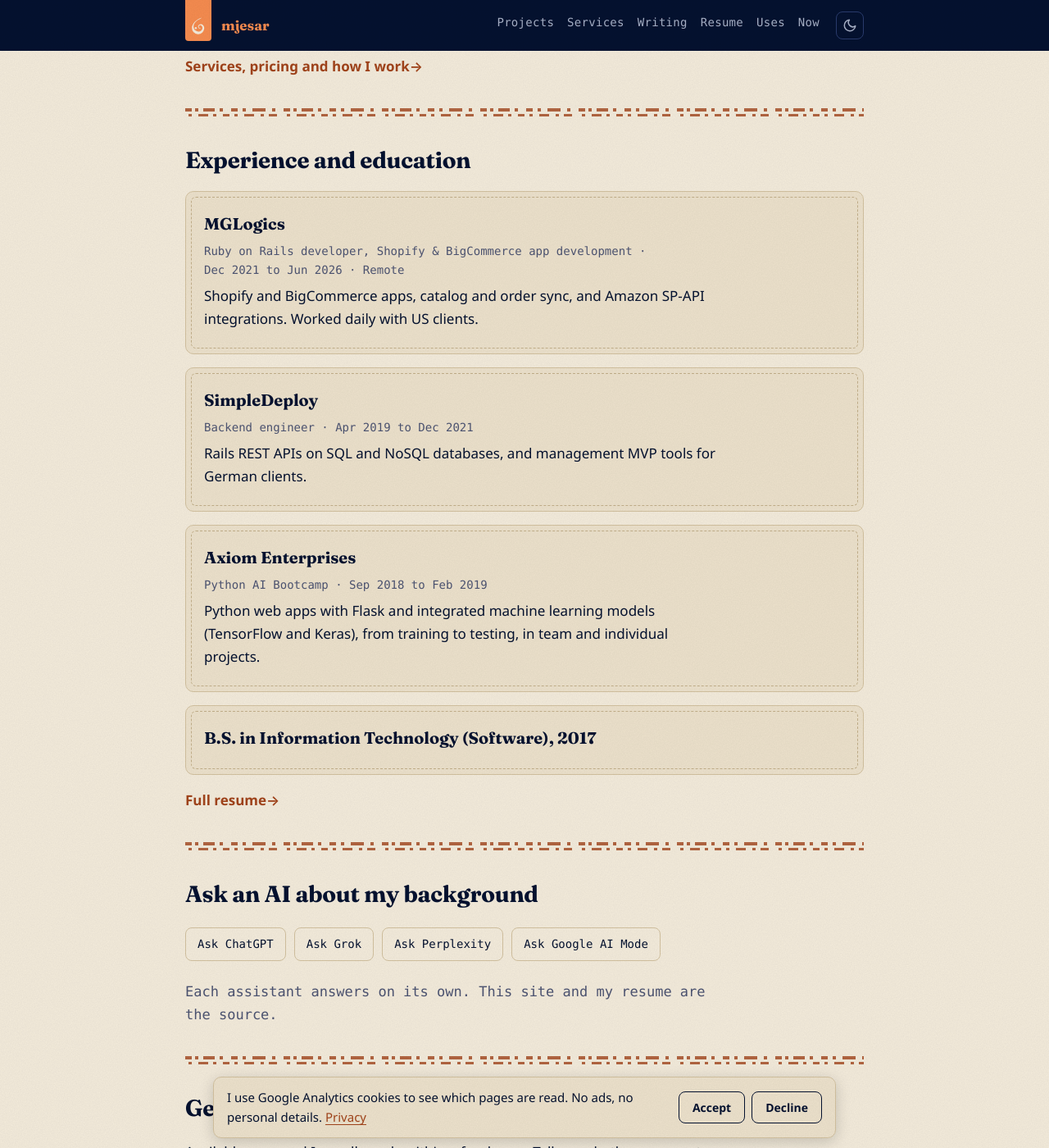
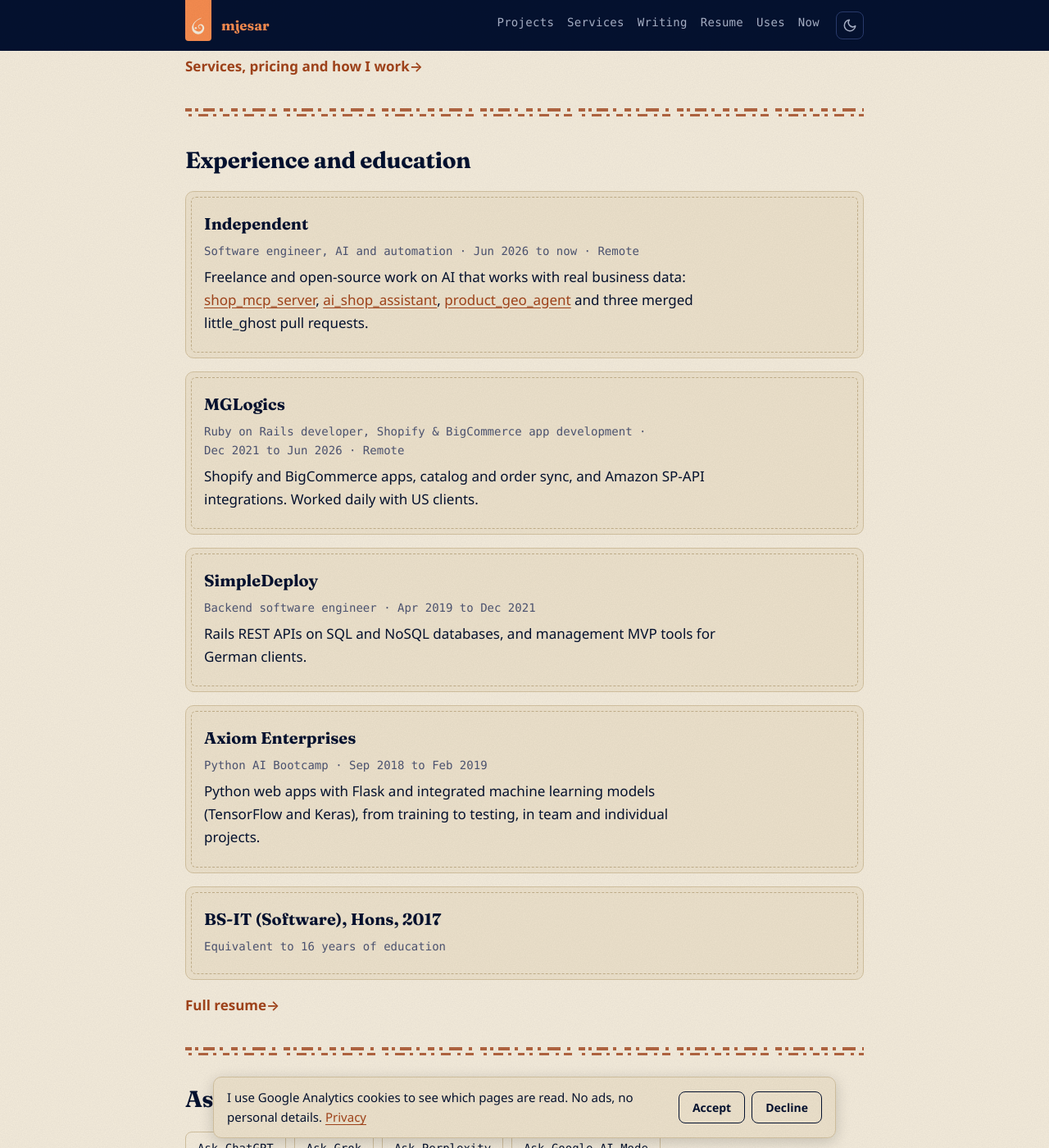
Before and after one commit to mjesar/mjesar.github.io, a Jekyll site: the page built from index.html, in a window 1280 px wide and 1400 px high, scrolled down 3100 px. Shown: the whole window at 82% size. Built offline with Jekyll 4.4.1, drawn with Linux system fonts in a browser that asks for light colours.

Commit message:
add independent role, new profiles and bs-it degree wording

```diff
--- a/_config.yml
+++ b/_config.yml
@@ -22,7 +22,7 @@ bing_site_verification:
 ga4_id: "G-HF9CFGP3C3"
 # Date shown as "last updated" on /llm-info/, llms-full.txt and /.well-known/services.json.
 # Change it whenever a fact, price or plan in _data/ changes.
-facts_updated: 2026-10-18
+facts_updated: 2026-10-30
 plugins:
   - jekyll-sitemap
   - jekyll-feed
--- a/index.html
+++ b/index.html
@@ -26,7 +26,7 @@ description: "Mohammad Ali Jesar (mjesar): Senior Software Engineer specializing
       "image": "https://mjesar.github.io/assets/img/mohammad-ali-jesar.webp",
       "email": "mailto:mohammadalijaisar@gmail.com",
       "jobTitle": ["Senior Software Engineer specializing in AI automation", "Ruby on Rails Engineer", "AI Engineer"],
-      "disambiguatingDescription": "Ruby on Rails engineer based in Lahore, Pakistan, who builds Shopify and BigCommerce apps and adds AI (MCP servers, RAG, agents) to Rails applications. Holds a B.S. in Information Technology (Software), 2017. Previously worked at MGLogics on Shopify and BigCommerce apps (2021 to 2026) and as a backend engineer at SimpleDeploy (2019 to 2021). Online handle: mjesar.",
+      "disambiguatingDescription": "Ruby on Rails engineer based in Lahore, Pakistan, who builds Shopify and BigCommerce apps and adds AI (MCP servers, RAG, agents) to Rails applications. Holds a BS-IT (Software), Hons, 2017. Independent since June 2026; previously worked at MGLogics on Shopify and BigCommerce apps (2021 to 2026) and as a backend software engineer at SimpleDeploy (2019 to 2021). Online handle: mjesar.",
       "description": "Senior software engineer specializing in AI automation, with Ruby on Rails as the core stack and 7+ years of experience: helping startups launch MVPs and SaaS applications, building new Rails apps and working on existing ones, AI agents, MCP servers and RAG, workflow automation, and e-commerce apps and integrations. Works results-first, the idea behind Results as a Service.",
       "address": { "@type": "PostalAddress", "addressLocality": "Lahore", "addressCountry": "PK" },
       "knowsLanguage": { "@type": "Language", "name": "English", "alternateName": "en" },
@@ -35,7 +35,8 @@ description: "Mohammad Ali Jesar (mjesar): Senior Software Engineer specializing
       "hasCredential": {
         "@type": "EducationalOccupationalCredential",
         "credentialCategory": "degree",
-        "name": "B.S. in Information Technology (Software)",
+        "name": "BS-IT (Software), Hons",
+        "description": "Bachelor's degree in information technology (software), equivalent to 16 years of education",
         "recognizedBy": { "@type": "GovernmentOrganization", "name": "Higher Education Commission Pakistan", "url": "https://www.hec.gov.pk" }
       },
       "hasOccupation": {
@@ -147,13 +148,18 @@ description: "Mohammad Ali Jesar (mjesar): Senior Software Engineer specializing
 <section id="experience">
   <h2>Experience and education</h2>
   <div class="card">
+    <h3>Independent</h3>
+    <p class="muted">Software engineer, AI and automation · Jun 2026 to now · Remote</p>
+    <p>Freelance and open-source work on AI that works with real business data: <a href="/projects/shop_mcp_server/">shop_mcp_server</a>, <a href="/projects/ai_shop_assistant/">ai_shop_assistant</a>, <a href="/projects/product_geo_agent/">product_geo_agent</a> and three merged little_ghost pull requests.</p>
+  </div>
+  <div class="card">
     <h3>MGLogics</h3>
     <p class="muted">Ruby on Rails developer, Shopify &amp; BigCommerce app development · Dec 2021 to Jun 2026 · Remote</p>
     <p>Shopify and BigCommerce apps, catalog and order sync, and Amazon SP-API integrations. Worked daily with US clients.</p>
   </div>
   <div class="card">
     <h3>SimpleDeploy</h3>
-    <p class="muted">Backend engineer · Apr 2019 to Dec 2021</p>
+    <p class="muted">Backend software engineer · Apr 2019 to Dec 2021</p>
     <p>Rails REST APIs on SQL and NoSQL databases, and management MVP tools for German clients.</p>
   </div>
   <div class="card">
@@ -162,7 +168,8 @@ description: "Mohammad Ali Jesar (mjesar): Senior Software Engineer specializing
     <p>Python web apps with Flask and integrated machine learning models (TensorFlow and Keras), from training to testing, in team and individual projects.</p>
   </div>
   <div class="card">
-    <h3>B.S. in Information Technology (Software), 2017</h3>
+    <h3>BS-IT (Software), Hons, 2017</h3>
+    <p class="muted">Equivalent to 16 years of education</p>
   </div>
   <p><a class="more" href="/resume/">Full resume</a></p>
 </section>
```
Also changed, not shown: _data/profile.yml (+21 -2 lines), _includes/facts.md (+1 -1 lines), llms.txt (+9 -2 lines), resume/index.html (+10 -1 lines), test/site.test.mjs (+1 -1 lines).
